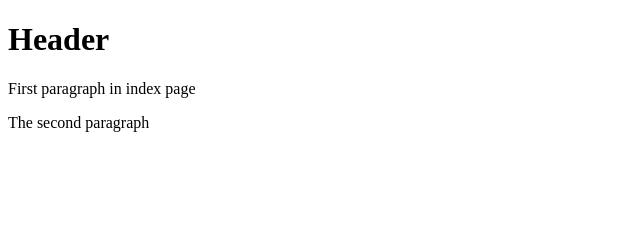
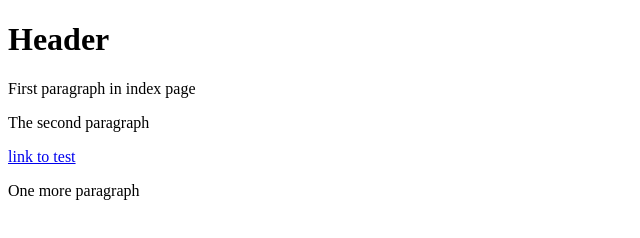
Before and after one commit to catch1camo/git-test, a website: page index.html in a window 1280 px wide. Shown: the whole page, without its empty margins (0-640 px from the left). Drawn offline with Linux system fonts and the light colour scheme.

Commit message:
fourth commit

```diff
--- a/index.html
+++ b/index.html
@@ -6,5 +6,7 @@
         <h1>Header</h1>
         <p>First paragraph in index page</p>
         <p>The second paragraph</p>
+        <a href="templates/test.html">link to test</a>
+        <p>One more paragraph</p>
     </body>
 </html>
```
Also changed, not shown: package.json (added, +21 -0 lines), 2 other files.
